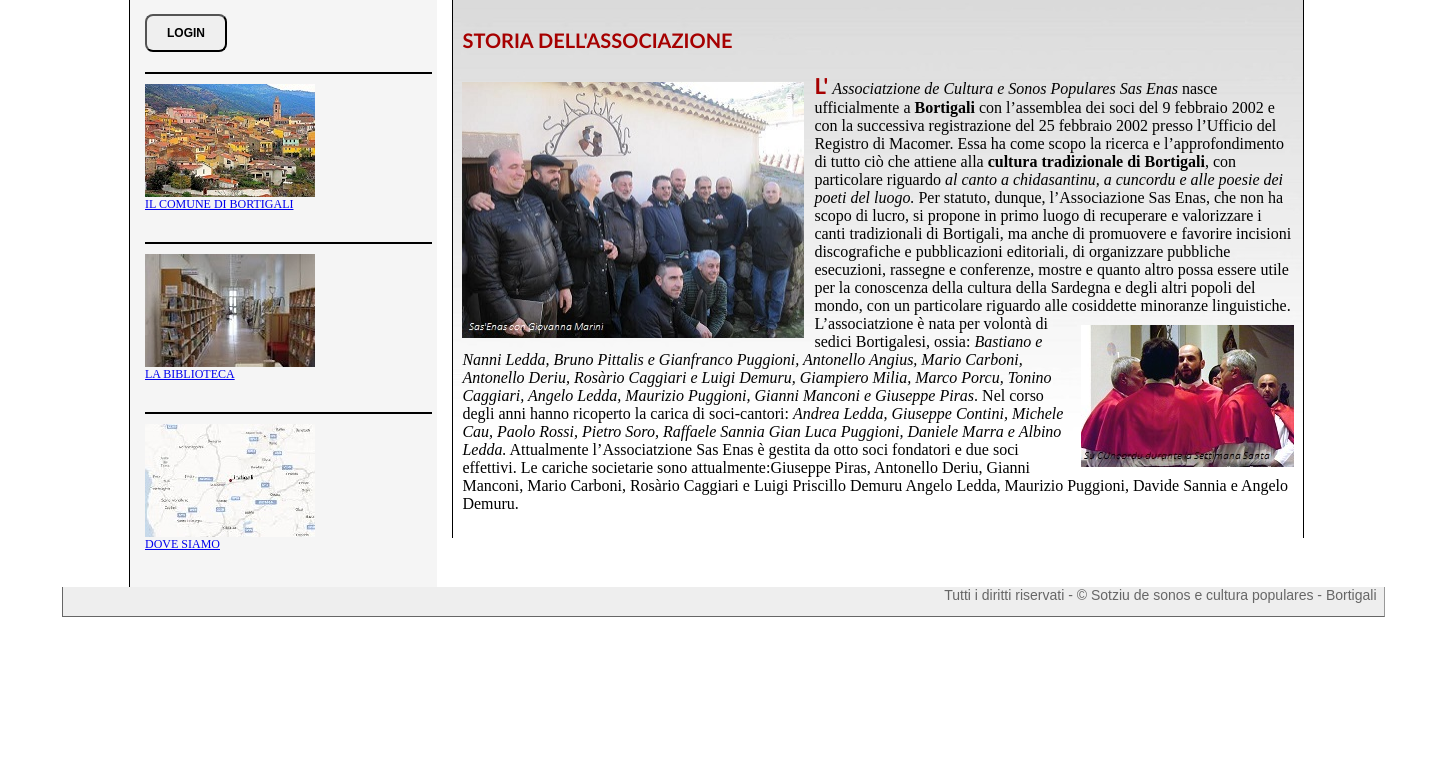
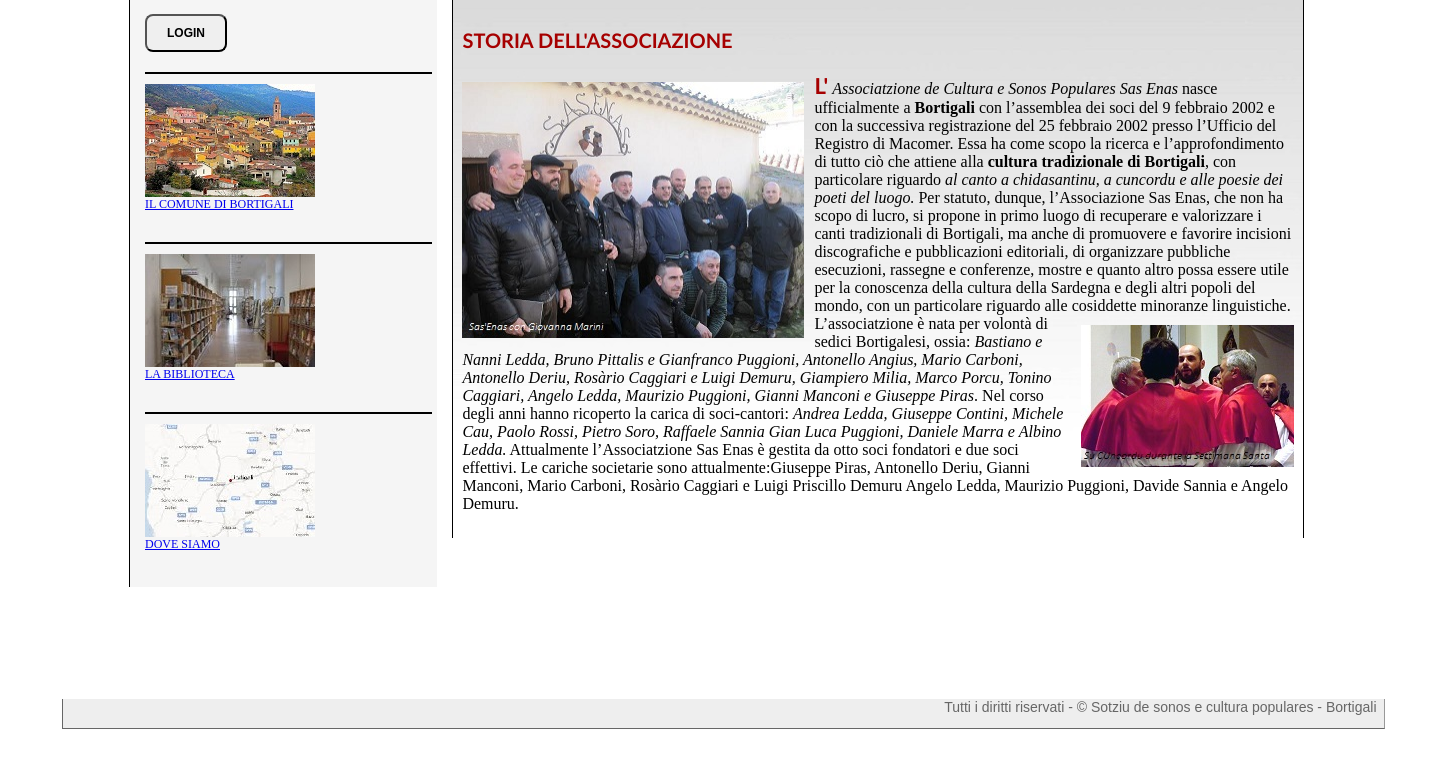
Before and after one commit to piras993/davide, a PHP site: page / in a window 1440 px wide. Shown: the part 291-1068 px from the top of the page. Before the commit the page ends 908 px from the top, so only its background shows below. Run offline with PHP 8.4, Linux system fonts and the light colour scheme.

Commit message:
vaiiiiiii

```diff
--- a/consegnaprogetto/stile/CSS_pagina.css
+++ b/consegnaprogetto/stile/CSS_pagina.css
@@ -79,7 +79,7 @@ ul#menu li a:hover{
 
 #pagina{
     width: 88%;
-    height:70%;
+    height: 700px;
     margin:0;
     margin-left: 6%;
     position: relative;
```
